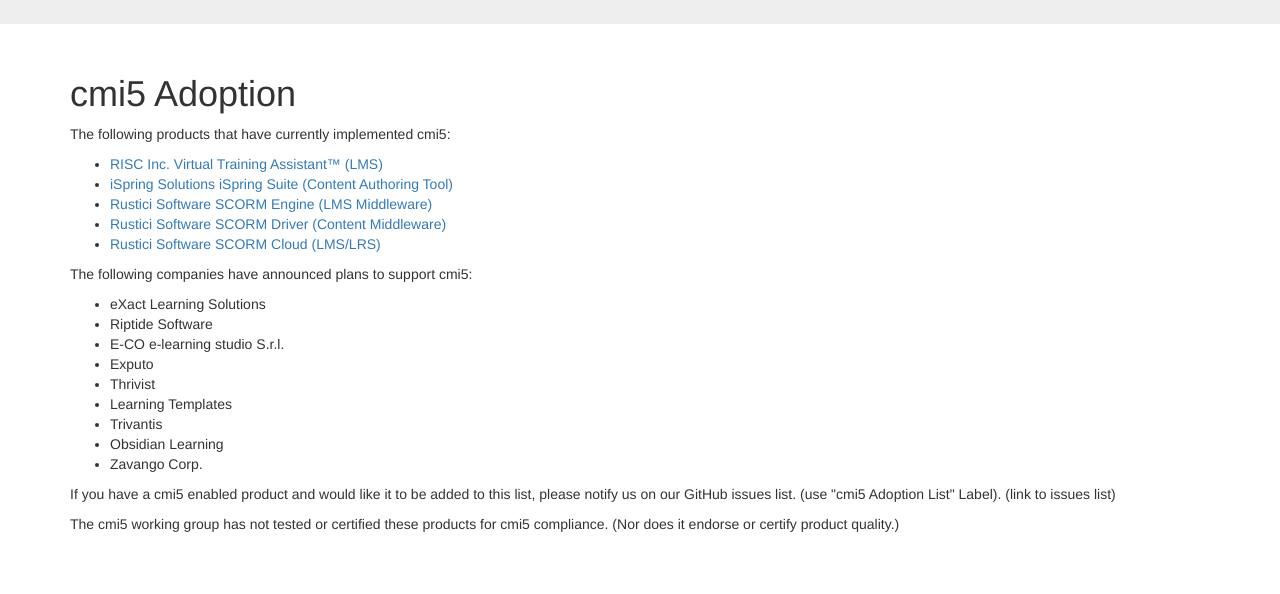
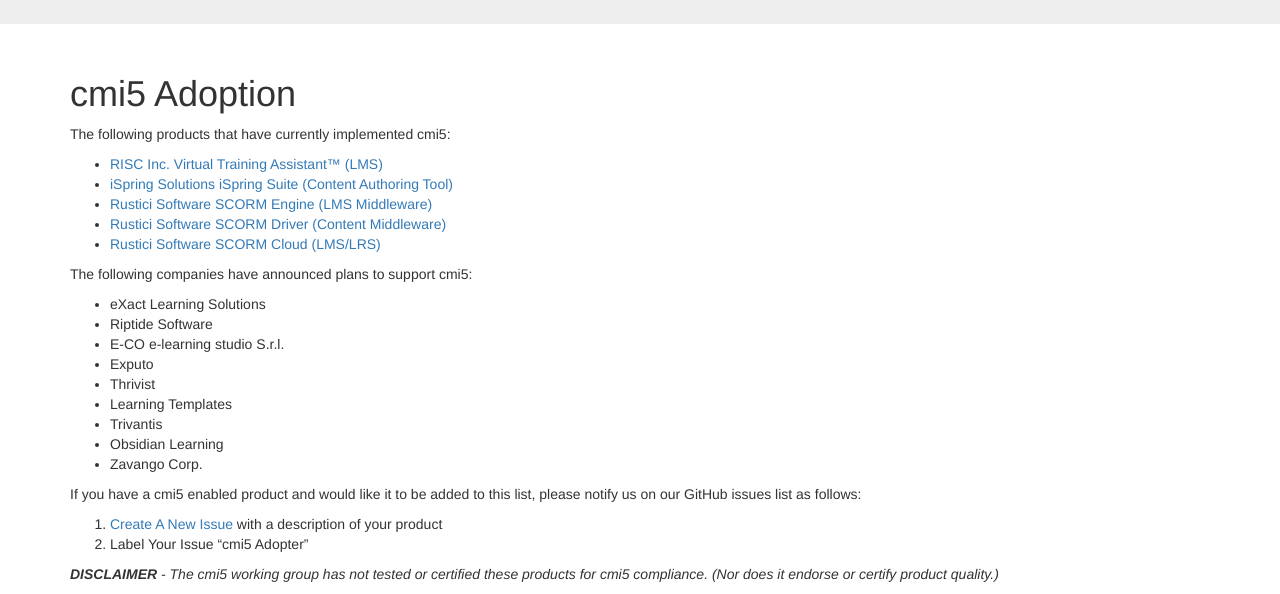
Before and after one commit to AICC/CMI-5_Spec_Current, a Jekyll site: the page built from adoption/index.md, in a window 1280 px wide and 1016 px high, cut to the strip 422-1016 px from the top of the window. Built offline with Jekyll 4.4.1, drawn with Linux system fonts in a browser that asks for light colours; our own code applies the rules of GitHub Pages for plain Markdown files.

Commit message:
add issue link

```diff
--- a/adoption/index.md
+++ b/adoption/index.md
@@ -21,6 +21,9 @@
 - Obsidian Learning
 - Zavango Corp.
 
-If you have a cmi5 enabled product and would like it to be added to this list, please notify us on our GitHub issues list. (use &quot;cmi5 Adoption List&quot; Label). (link to issues list)
+If you have a cmi5 enabled product and would like it to be added to this list, please notify us on our GitHub issues list as follows:
 
-The cmi5 working group has not tested or certified these products for cmi5 compliance.  (Nor does it endorse or certify product quality.)
+1. [Create A New Issue](https://github.com/AICC/CMI-5_Spec_Current/issues/new?title=cmi5%20Adopter) with a description of your product
+2. Label Your Issue "cmi5 Adopter"
+
+_**DISCLAIMER** - The cmi5 working group has not tested or certified these products for cmi5 compliance.  (Nor does it endorse or certify product quality.)_
```
